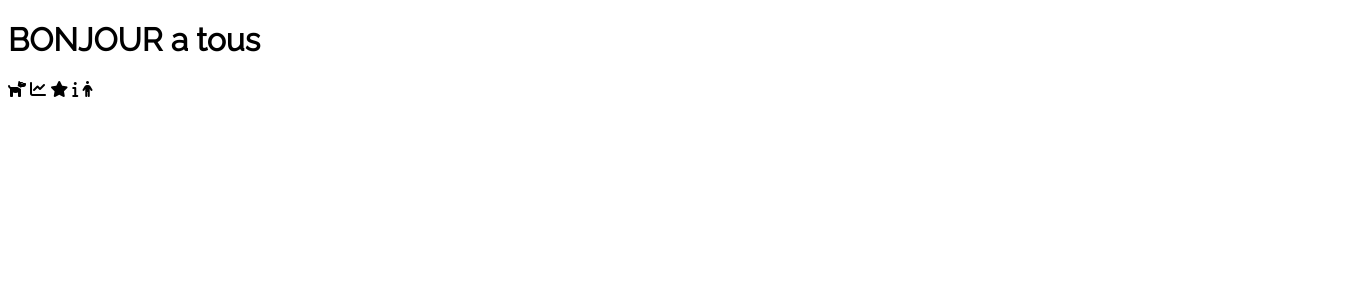
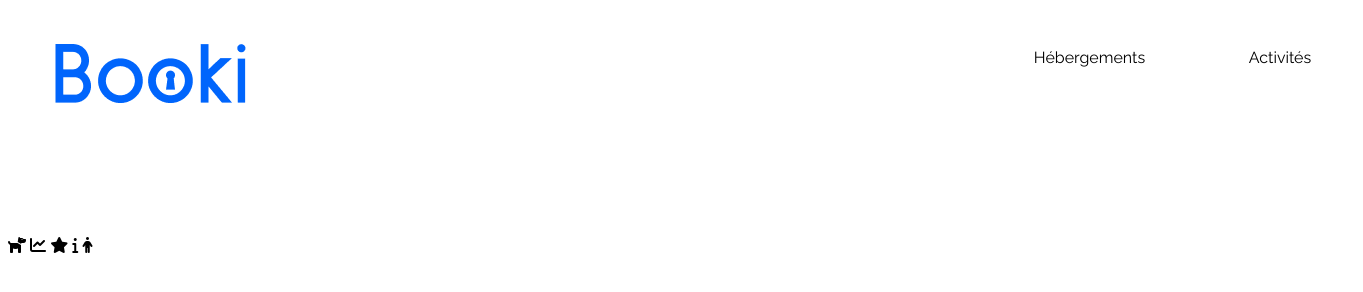
Before and after one commit to RemyMgit/Projet-2, a plain HTML site: page index.html in a window 1280 px wide. Shown: the whole page, 1363 px wide, since content can reach past the window. Drawn offline with Linux system fonts and the light colour scheme.

Commit message:
debut_header

```diff
--- a/index.html
+++ b/index.html
@@ -6,10 +6,20 @@
         <link rel="preconnect" href="https://fonts.googleapis.com">
         <link rel="preconnect" href="https://fonts.gstatic.com" crossorigin>
         <link href="https://fonts.googleapis.com/css2?family=Raleway&display=swap" rel="stylesheet">
-        <link rel="stylesheet" href="https://kit.fontawesome.com/72f40be91c.css" crossorigin="anonymous">
+        <link rel="stylesheet" href="https://cdnjs.cloudflare.com/ajax/libs/font-awesome/6.3.0/css/all.min.css" crossorigin="anonymous">
     </head>
-<body>
-    <h1>BONJOUR a tous</h1>
+    <header>
+
+         <div id="Booki_Logo"> <img src="Images Booki/logo/Booki.png" alt="Le logo Booki"></div>
+            <nav id="menu">
+                <a href="#hebergements-a-marseille" class="hebact">Hébergements</a>
+                <a href="#activites-a-marseille" class="hebact">Activités</a>
+            </nav>
+
+    </header>
+    <body>
+    <h1>  </h1>
+    <br><br><br><br><br><br><br><br><br><br><br><br>
     <i class="fa-solid fa-dog"></i>
     <i class="fa-solid fa-chart-line"></i>
     <i class="fa-solid fa-star"></i>
--- a/style.css
+++ b/style.css
@@ -1 +1,34 @@
 body{font-family: 'Raleway', sans-serif;}
+#Booki_Logo{
+    position: absolute;
+    width: 61px;
+    height: 29px;
+    left: 55px;
+    top: 44px;
+
+    }
+#menu{
+    position: absolute;
+    width: 381px;
+    height: 19px;
+    left: 982px;
+    top: 48px;
+    display: flex;
+    justify-content:space-around;
+
+    }
+.hebact:hover{
+    text-decoration: underline;
+    color: #0065FC ;
+}
+.hebact{
+    color: black;
+    text-decoration: none;
+    font-family: 'Raleway';
+    font-style: normal;
+    font-weight: 500;
+    font-size: 16px;
+    line-height: 19px;
+    text-align: center;
+}
+h1{position: absolute;}
```
Also changed, not shown: debut.js (added).
